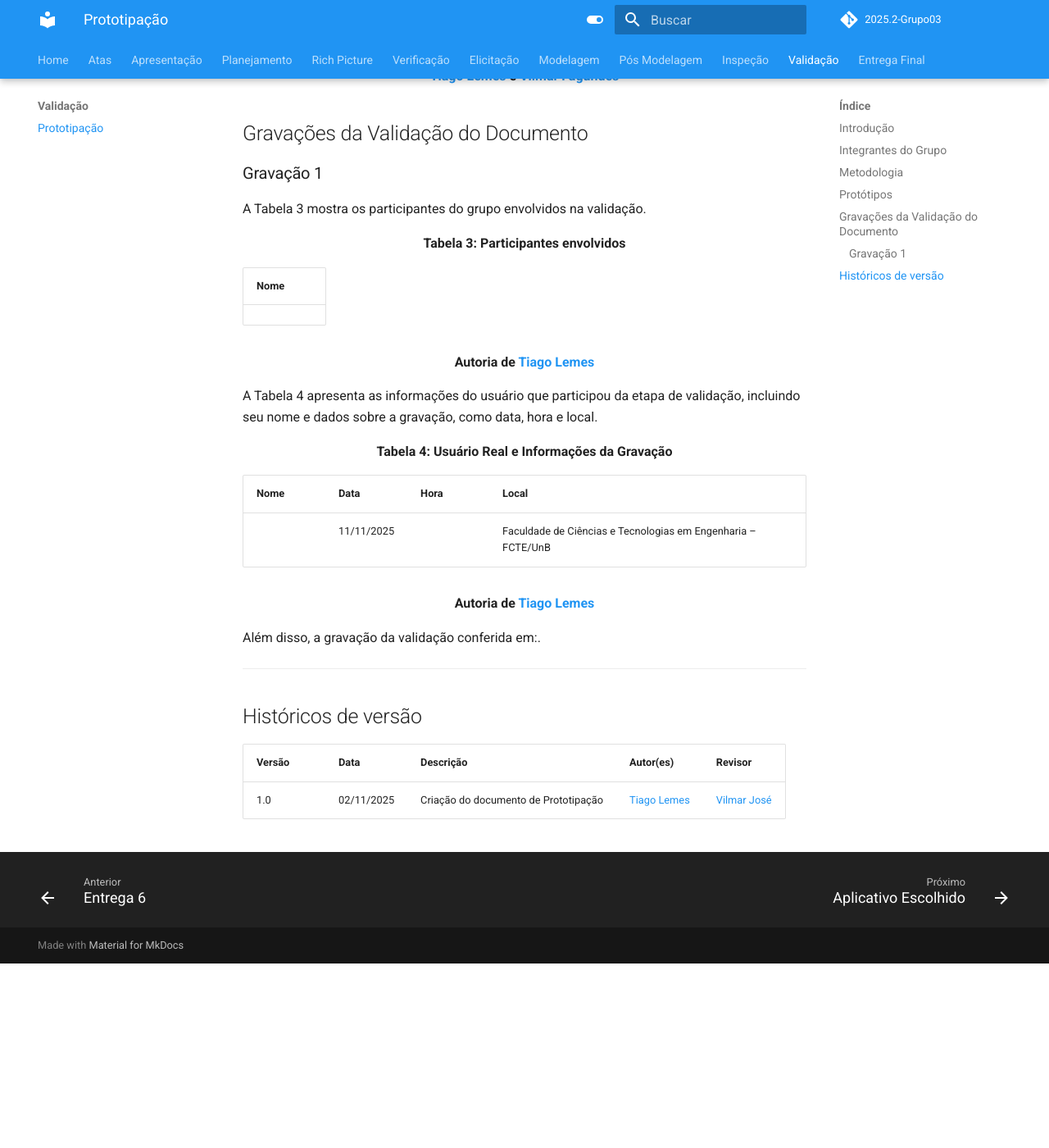
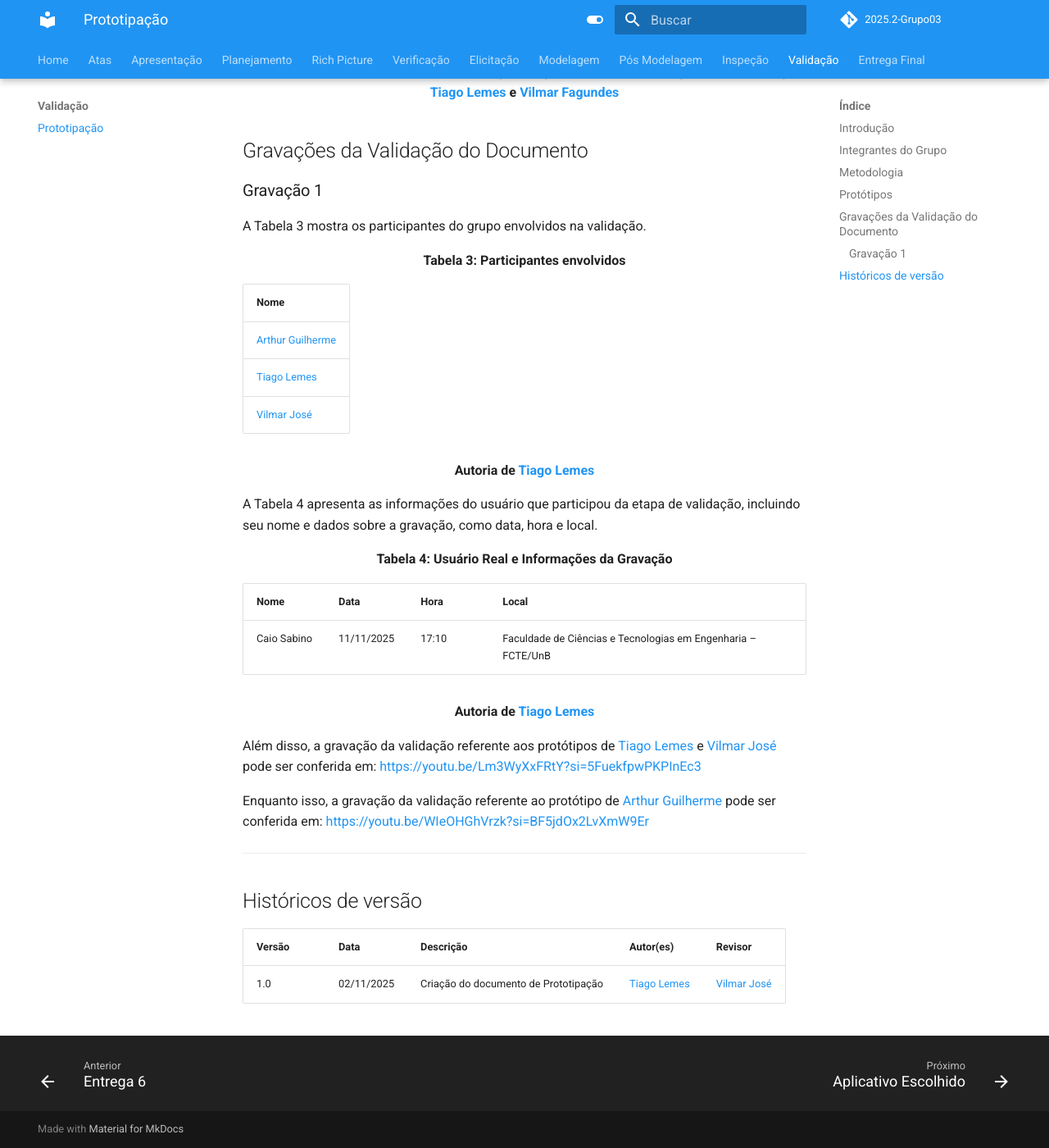
Before and after one commit to Requisitos-de-Software/2025.2-Grupo03, an MkDocs documentation site: the page built from docs/Validacao/prototipos.md, in a window 1280 px wide and 1400 px high, scrolled down 3224 px. Shown: the whole window at 82% size. Built offline with MkDocs 1.6.1 and Material for MkDocs 9.7.7, drawn with Linux system fonts in a browser that asks for light colours; comment, search, counter and statistics services are not loaded; before the commit the page ends 4399 px from its top, so only the background shows below that; some of the changed text lies outside the part shown.

Commit message:
adição da gravação

```diff
--- a/docs/Validacao/prototipos.md
+++ b/docs/Validacao/prototipos.md
@@ -19,7 +19,7 @@ A Tabela 1 apresenta todos os integrantes da equipe que participaram da etapa de
 | [João Felipe](https://github.com/MrBolt2005)          | |
 | [João Sapiência](https://github.com/JoaoSapiencia)    | |
 | [Tiago Lemes](https://github.com/TiagoTeixeira-2005)    | Criação do documento de prototipação, desenvolvimento dos protótipos dos requisitos [RF15](https://requisitos-de-software.github.io/2025.2-Grupo03/Elicitacao/requisitos_elicitados/#RF15), [RF18](https://requisitos-de-software.github.io/2025.2-Grupo03/Elicitacao/requisitos_elicitados/#RF18) e [RF19](https://requisitos-de-software.github.io/2025.2-Grupo03/Elicitacao/requisitos_elicitados/#RF19), além da validação dos protótipos com um usuário real. |
-| [Vilmar José](https://github.com/VilmarFagundes)      | desenvolvimento e validação dos protótipos referentes aos requisitos [RF11](https://requisitos-de-software.github.io/2025.2-Grupo03/Elicitacao/requisitos_elicitados/#RF11) e [RF13](https://requisitos-de-software.github.io/2025.2-Grupo03/Elicitacao/requisitos_elicitados/#RF13) |
+| [Vilmar José](https://github.com/VilmarFagundes)      | Desenvolvimento e validação dos protótipos referentes aos requisitos [RF11](https://requisitos-de-software.github.io/2025.2-Grupo03/Elicitacao/requisitos_elicitados/#RF11) e [RF13](https://requisitos-de-software.github.io/2025.2-Grupo03/Elicitacao/requisitos_elicitados/#RF13), , além da validação dos protótipos com um usuário real. |
 
 <div align="center"><strong>Autoria de <a href="https://github.com/TiagoTeixeira-2005">Tiago Lemes</a></strong></div>
 
@@ -60,6 +60,9 @@ A Tabela 3 mostra os participantes do grupo envolvidos na validação.
 
 | Nome |
 |------|
+| [Arthur Guilherme](https://github.com/ArthurGuilher62) |
+| [Tiago Lemes](https://github.com/TiagoTeixeira-2005) |
+| [Vilmar José](https://github.com/VilmarFagundes) |
 
 <div align="center"><strong>Autoria de <a href="https://github.com/TiagoTeixeira-2005">Tiago Lemes</a></strong></div>
 
@@ -69,11 +72,14 @@ A Tabela 4 apresenta as informações do usuário que participou da etapa de val
 
 | Nome | Data | Hora | Local|
 |-------------------------|-----------------|-----------------|------------------|
-|  | 11/11/2025 | | Faculdade de Ciências e Tecnologias em Engenharia – FCTE/UnB |
+| Caio Sabino | 11/11/2025 | 17:10 | Faculdade de Ciências e Tecnologias em Engenharia – FCTE/UnB |
 
 <div align="center"><strong>Autoria de <a href="https://github.com/TiagoTeixeira-2005">Tiago Lemes</a></strong></div>
 
-Além disso, a gravação da validação conferida em:.
+Além disso, a gravação da validação referente aos protótipos de [Tiago Lemes](https://github.com/TiagoTeixeira-2005) e [Vilmar José](https://github.com/VilmarFagundes) pode ser conferida em: [https://youtu.be/Lm3WyXxFRtY?si=5FuekfpwPKPInEc3](https://youtu.be/Lm3WyXxFRtY?si=5FuekfpwPKPInEc3)
+
+Enquanto isso, a gravação da validação referente ao protótipo de [Arthur Guilherme](https://github.com/ArthurGuilher62) pode ser conferida em: [https://youtu.be/WIeOHGhVrzk?si=BF5jdOx2LvXmW9Er](https://youtu.be/WIeOHGhVrzk?si=BF5jdOx2LvXmW9Er)
+
 
 ---
 
```
